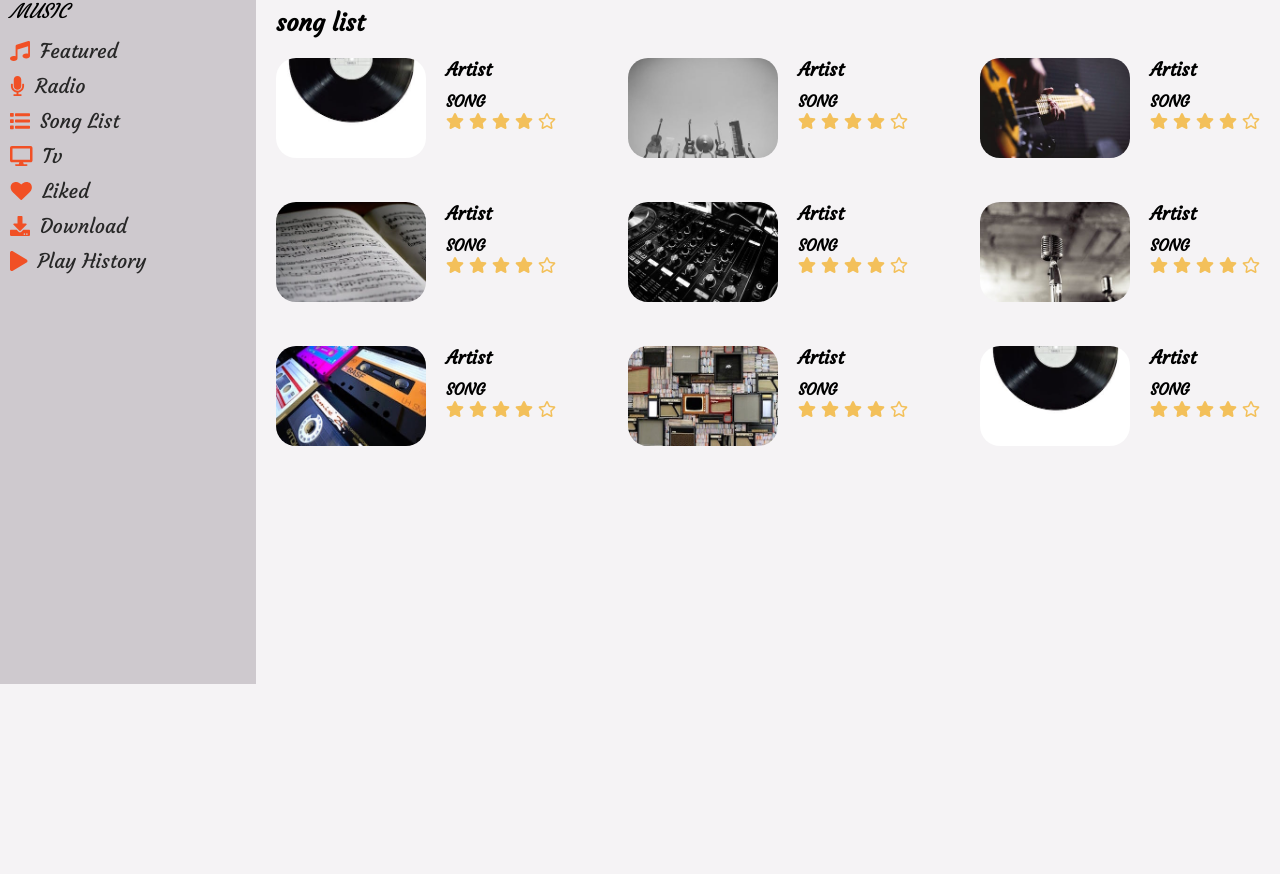
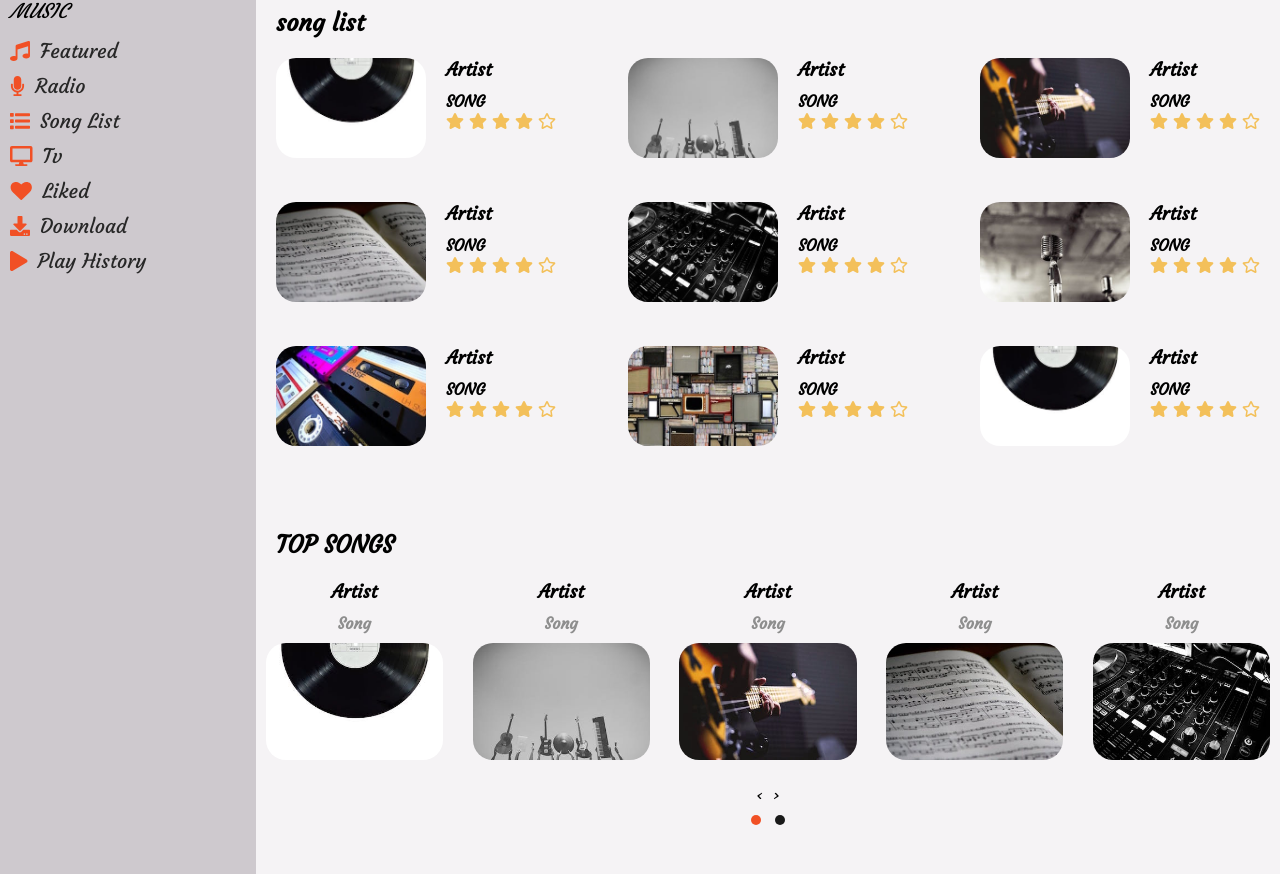
Before and after one commit to jpesg/html-song-page, a plain HTML site: page index.html in a window 1280 px wide. Shown: the part 116-990 px from the top of the page. Before the commit the page ends 800 px from the top, so only its background shows below. Drawn offline with nearby package versions, Linux system fonts and the light colour scheme.

Commit message:
song section

```diff
--- a/index.html
+++ b/index.html
@@ -14,6 +14,9 @@
     <link href="https://fonts.googleapis.com/css?family=Courgette&display=swap" rel="stylesheet">
 
     <link rel="stylesheet" href="./main.css">
+
+    <link rel="stylesheet" href="owl/owl.carousel.min.css">
+    <link rel="stylesheet" href="owl/owl.theme.default.css">
 
     <!--font awesome-->
     <script src="./js/fontawesome-all.js"></script>
@@ -235,11 +238,100 @@
                 </article>
             </div>
         </section>
+
+        <!--songs -->
+        <section class="songs">
+            <h1>top songs</h1>
+            <div class="songs-center owl-carousel owl-theme">
+                <article class="song">
+                    <h3>artist</h3>
+                    <h4>song</h4>
+                    <div class="song-container">
+                        <img src="img/song-1.jpeg" alt="song">
+                        <a href="#" class='song-icon'><i class="fas fa-music"></i></a>
+                    </div>
+                </article>
+
+                <article class="song">
+                    <h3>artist</h3>
+                    <h4>song</h4>
+                    <div class="song-container">
+                        <img src="img/song-2.jpeg" alt="song">
+                        <a href="#" class='song-icon'><i class="fas fa-music"></i></a>
+                    </div>
+                </article>
+
+                <article class="song">
+                    <h3>artist</h3>
+                    <h4>song</h4>
+                    <div class="song-container">
+                        <img src="img/song-3.jpeg" alt="song">
+                        <a href="#" class='song-icon'><i class="fas fa-music"></i></a>
+                    </div>
+                </article>
+
+                <article class="song">
+                    <h3>artist</h3>
+                    <h4>song</h4>
+                    <div class="song-container">
+                        <img src="img/song-4.jpeg" alt="song">
+                        <a href="#" class='song-icon'><i class="fas fa-music"></i></a>
+                    </div>
+                </article>
+
+                <article class="song">
+                    <h3>artist</h3>
+                    <h4>song</h4>
+                    <div class="song-container">
+                        <img src="img/song-5.jpeg" alt="song">
+                        <a href="#" class='song-icon'><i class="fas fa-music"></i></a>
+                    </div>
+                </article>
+
+                <article class="song">
+                    <h3>artist</h3>
+                    <h4>song</h4>
+                    <div class="song-container">
+                        <img src="img/song-6.jpeg" alt="song">
+                        <a href="#" class='song-icon'><i class="fas fa-music"></i></a>
+                    </div>
+                </article>
+
+                <article class="song">
+                    <h3>artist</h3>
+                    <h4>song</h4>
+                    <div class="song-container">
+                        <img src="img/song-7.jpeg" alt="song">
+                        <a href="#" class='song-icon'><i class="fas fa-music"></i></a>
+                    </div>
+                </article>
+
+                <article class="song">
+                    <h3>artist</h3>
+                    <h4>song</h4>
+                    <div class="song-container">
+                        <img src="img/song-1.jpeg" alt="song">
+                        <a href="#" class='song-icon'><i class="fas fa-music"></i></a>
+                    </div>
+                </article>
+
+                <article class="song">
+                    <h3>artist</h3>
+                    <h4>song</h4>
+                    <div class="song-container">
+                        <img src="img/song-8.jpeg" alt="song">
+                        <a href="#" class='song-icon'><i class="fas fa-music"></i></a>
+                    </div>
+                </article>
+
+            </div>
+        </section>
     </main>
 
 
     <!--jQuery-->
     <script src="https://ajax.googleapis.com/ajax/libs/jquery/3.4.1/jquery.min.js"></script>
+    <script src="owl/owl.carousel.min.js"></script>
     <!--script file-->
     <script src="./script.js"></script>
 </body>
--- a/main.css
+++ b/main.css
@@ -155,7 +155,7 @@ body {
 
 main {
   /* background: blue;*/
-  /*flex: 1 0 auto;*/
+  flex: 1 0 auto;
 }
 
 @media screen and (min-width: 776px) {
@@ -180,7 +180,7 @@ main {
     background: #cec9ce;
   }
 
-  .main {
+  main {
     flex: 0 0 80%;
     display: flex;
     flex-direction: column;
@@ -238,3 +238,72 @@ main {
     justify-content: space-between;
   }
 }
+
+/****************************songs**************/
+.songs {
+  padding: 40px 0;
+}
+
+.songs h1 {
+  text-transform: uppercase;
+  margin: 0 0 20px 20px;
+}
+
+.song {
+  text-align: center;
+  width: 90%;
+  margin: 0 auto;
+}
+
+.song h3 {
+  text-transform: capitalize;
+}
+
+.song h4 {
+  margin: 10px 0;
+  text-transform: capitalize;
+  color: #8e8e8e;
+}
+
+.song-container {
+  position: relative;
+  overflow: hidden;
+  border-radius: 20px;
+  margin-bottom: 10px;
+}
+.song img {
+  display: block;
+  width: 100% !important;
+  transition: all 2s ease;
+}
+
+.song img:hover {
+  opacity: 0.7;
+  transform: scale(1.2);
+}
+
+.song-icon {
+  font-size: 30px;
+  padding: 10px;
+  display: inline-block;
+  color: #f15025;
+  border: 2px solid #f15025;
+  border-radius: 50%;
+  cursor: pointer;
+  transition: all 2s ease;
+  position: absolute;
+  left: 50%;
+  top: 50%;
+  transform: translate(-50%, -50%);
+  opacity: 0;
+}
+
+.song-icon:hover {
+  color: #fff;
+  border-color: #f15025;
+  background: #f15025;
+}
+
+.song-container:hover .song-icon {
+  opacity: 1;
+}
--- a/owl/owl.theme.default.css
+++ b/owl/owl.theme.default.css
@@ -14,20 +14,20 @@
   -webkit-tap-highlight-color: transparent;
 }
 
-.owl-theme .owl-nav [class*='owl-'] {
-  color: #FFF;
+.owl-theme .owl-nav [class*="owl-"] {
+  color: #fff;
   font-size: 14px;
   margin: 5px;
   padding: 4px 7px;
-  background: #D6D6D6;
+  background: #f15025;
   display: inline-block;
   cursor: pointer;
   border-radius: 3px;
 }
 
-.owl-theme .owl-nav [class*='owl-']:hover {
-  background: #869791;
-  color: #FFF;
+.owl-theme .owl-nav [class*="owl-"]:hover {
+  background: #191919;
+  color: #f15025;
   text-decoration: none;
 }
 
@@ -55,7 +55,7 @@
   width: 10px;
   height: 10px;
   margin: 5px 7px;
-  background: #D6D6D6;
+  background: #191919;
   display: block;
   -webkit-backface-visibility: visible;
   transition: opacity 200ms ease;
@@ -64,5 +64,5 @@
 
 .owl-theme .owl-dots .owl-dot.active span,
 .owl-theme .owl-dots .owl-dot:hover span {
-  background: #869791;
+  background: #f15025;
 }
--- a/script.js
+++ b/script.js
@@ -11,4 +11,23 @@ $(document).ready(function() {
     $(".side-nav").toggleClass("margin");
     $(".main").toggleClass("max-width");
   });
+
+  //owl
+  $(".songs-center").owlCarousel({
+    loop: true,
+    margin: 10,
+    nav: true,
+    smartSpeed: 4000,
+    responsive: {
+      0: {
+        items: 1
+      },
+      600: {
+        items: 3
+      },
+      1000: {
+        items: 5
+      }
+    }
+  });
 });
```
